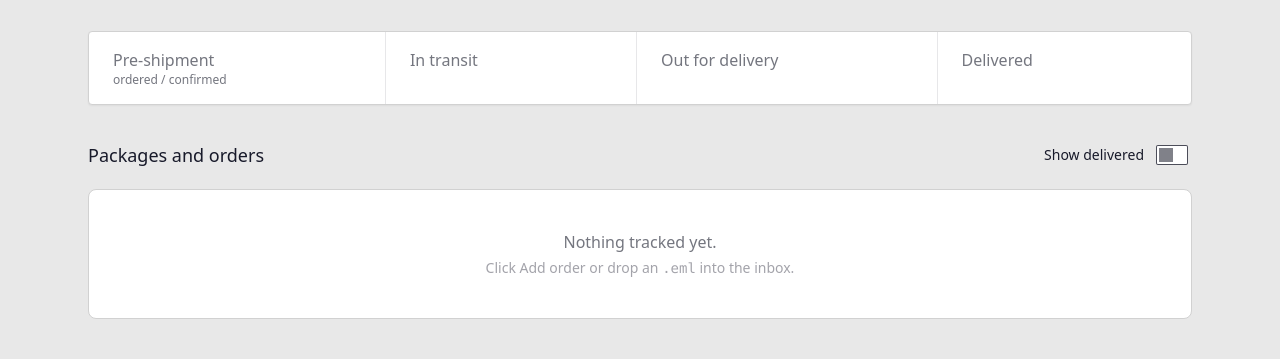
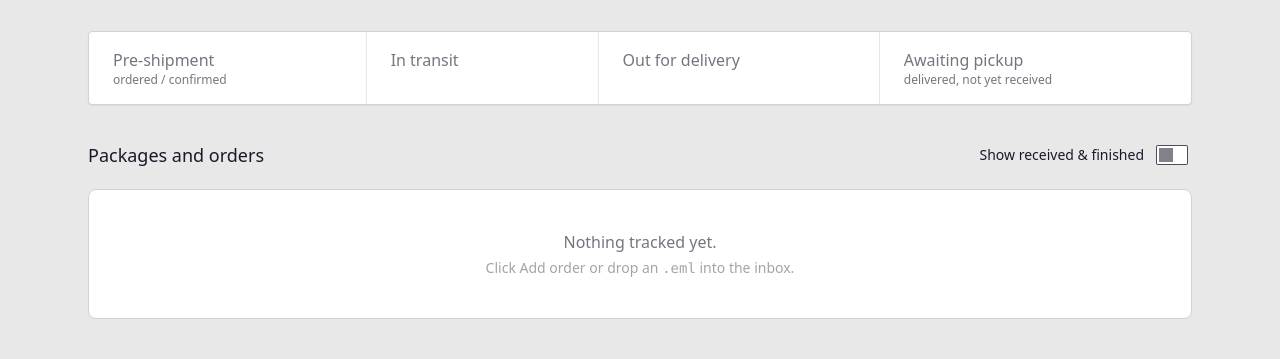
Before and after one commit to tighe-ecc/mailroom, a FastAPI app: page / in a window 1280 px wide. Shown: the part 77-436 px from the top of the page. Run offline with FastAPI, Linux system fonts and the light colour scheme; some libraries are stand-ins or nearby versions.

Commit message:
feat(mailroom): add Received checkbox on delivered rows + show-by-default
Builds on the 'received' status PR to add the user-facing piece:

- Each delivered row in the dashboard table renders a small "Received?"
  checkbox in the status column. Clicking it POSTs to /packages/{id}/receive
  which flips the status to "received" and refreshes the table.
- Default view now keeps delivered rows visible (the user needs to see what
  is awaiting pickup from the mailroom rack) and hides received ones (those
  are done). HIDDEN_BY_DEFAULT_STATUSES is split out from TERMINAL_STATUSES
  for this — TERMINAL_STATUSES still governs polling halt semantics.
- Stats tile renamed "Awaiting pickup" with the delivered-not-received count.
- Toggle text updated to "Show received & finished" to reflect the new
  default-view semantics.

Depends on the data-model PR ("feat: add 'received' as a new terminal status").

```diff
--- a/app.py
+++ b/app.py
@@ -281,6 +281,18 @@ def update_row(
     return package_detail(request, row_id)
 
 
+@app.post("/packages/{row_id}/receive", response_class=HTMLResponse)
+def mark_received(request: Request, row_id: int) -> HTMLResponse:
+    """Mark a delivered row as received — the user physically picked it up.
+    Refreshes the table so the row drops out of the default view (received
+    is hidden unless "Show received" is on)."""
+    existing = db.get_package(row_id)
+    if existing is None:
+        return HTMLResponse("<p class='text-error'>Not found.</p>", status_code=404)
+    db.update_package(row_id=row_id, status="received")
+    return templates.TemplateResponse(request, "_packages.html", _context(request))
+
+
 @app.delete("/packages/{row_id}", response_class=HTMLResponse)
 def delete_row(request: Request, row_id: int) -> HTMLResponse:
     db.delete_package(row_id)
--- a/templates/_packages.html
+++ b/templates/_packages.html
@@ -61,6 +61,18 @@
               <span class="badge badge-{{ pkg.status|status_class }} badge-sm">
                 {{ pkg.status|display_status }}
               </span>
+              {% if pkg.status == 'delivered' %}
+              <label class="mt-1.5 flex items-center gap-1.5 text-xs cursor-pointer w-fit"
+                     onclick="event.stopPropagation()"
+                     title="Tick once you've physically picked the package up from the rack">
+                <input type="checkbox"
+                       class="checkbox checkbox-xs checkbox-success"
+                       hx-post="/packages/{{ pkg.id }}/receive"
+                       hx-target="#packages-region"
+                       hx-swap="outerHTML" />
+                <span class="text-base-content/70">Received?</span>
+              </label>
+              {% endif %}
             </td>
             <td>
               <div class="font-medium truncate">{{ pkg.description or '—' }}</div>
--- a/templates/_stats.html
+++ b/templates/_stats.html
@@ -15,7 +15,8 @@
     <div class="stat-value text-warning">{{ counts.get('out_for_delivery', 0) }}</div>
   </div>
   <div class="stat">
-    <div class="stat-title">Delivered</div>
+    <div class="stat-title">Awaiting pickup</div>
     <div class="stat-value text-success">{{ counts.get('delivered', 0) }}</div>
+    <div class="stat-desc">delivered, not yet received</div>
   </div>
 </section>
--- a/templates/index.html
+++ b/templates/index.html
@@ -34,7 +34,7 @@
 <div class="flex items-center justify-between mb-4">
   <h2 class="text-lg font-medium">Packages and orders</h2>
   <label class="label cursor-pointer gap-3">
-    <span class="label-text text-sm">Show delivered</span>
+    <span class="label-text text-sm">Show received &amp; finished</span>
     <input type="checkbox" class="toggle toggle-sm"
            hx-get="/packages"
            hx-vals='js:{include_delivered: event.target.checked, sort: "{{ sort_by }}", dir: "{{ sort_dir }}"}'
```
Also changed, not shown: src/mailroom/db.py (+10 -2 lines), tests/test_received_checkbox.py (added, +95 -0 lines).
